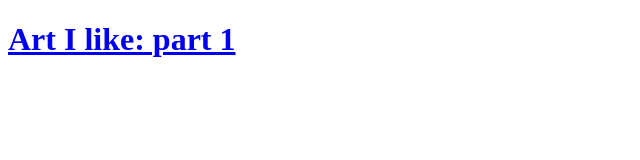
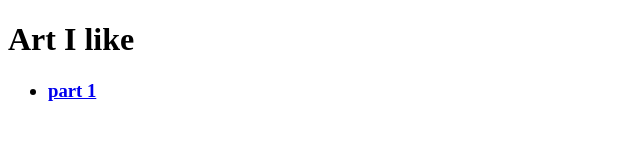
Before and after one commit to geekgirlwrites/git_test, a plain HTML site: page index.html in a window 1280 px wide. Shown: the whole page, without its empty margins (0-640 px from the left). Drawn offline with Linux system fonts and the light colour scheme.

Commit message:
Added Changes

```diff
--- a/index.html
+++ b/index.html
@@ -8,7 +8,12 @@
 </head>
 <body>
     <h1>
-        <a href="art/painting.html">Art I like: part 1</a>
+        Art I like
+        <h3>
+            <ul>
+                <li><a href="art/painting.html">part 1</a></li>
+            </ul>
+        </h3>
     </h1>
 </body>
 </html>
```
